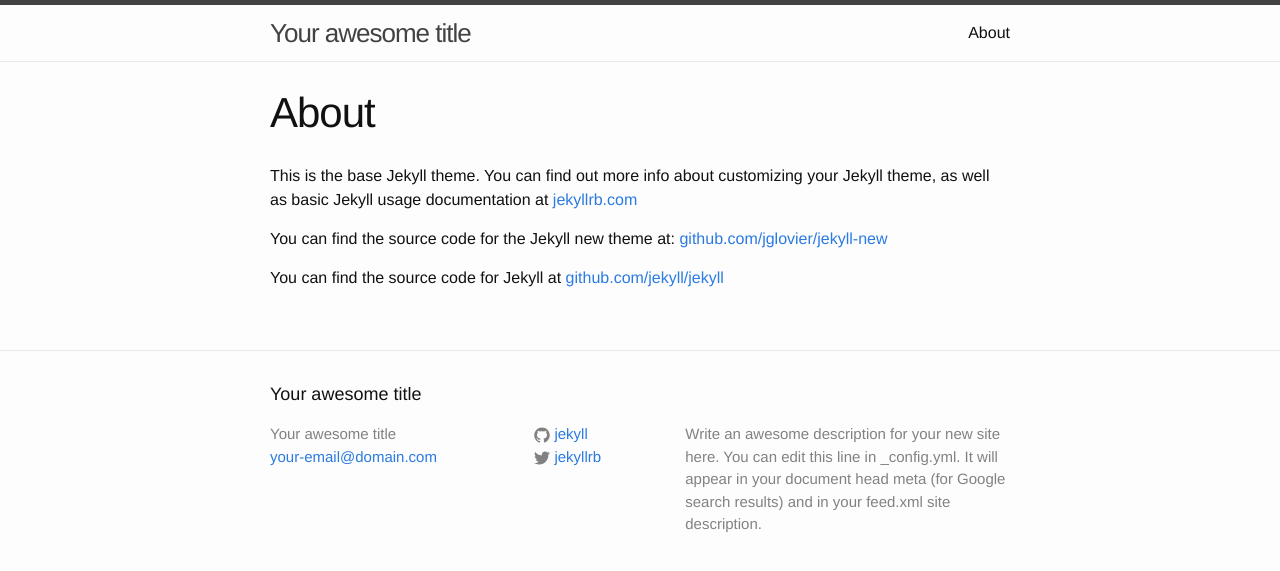
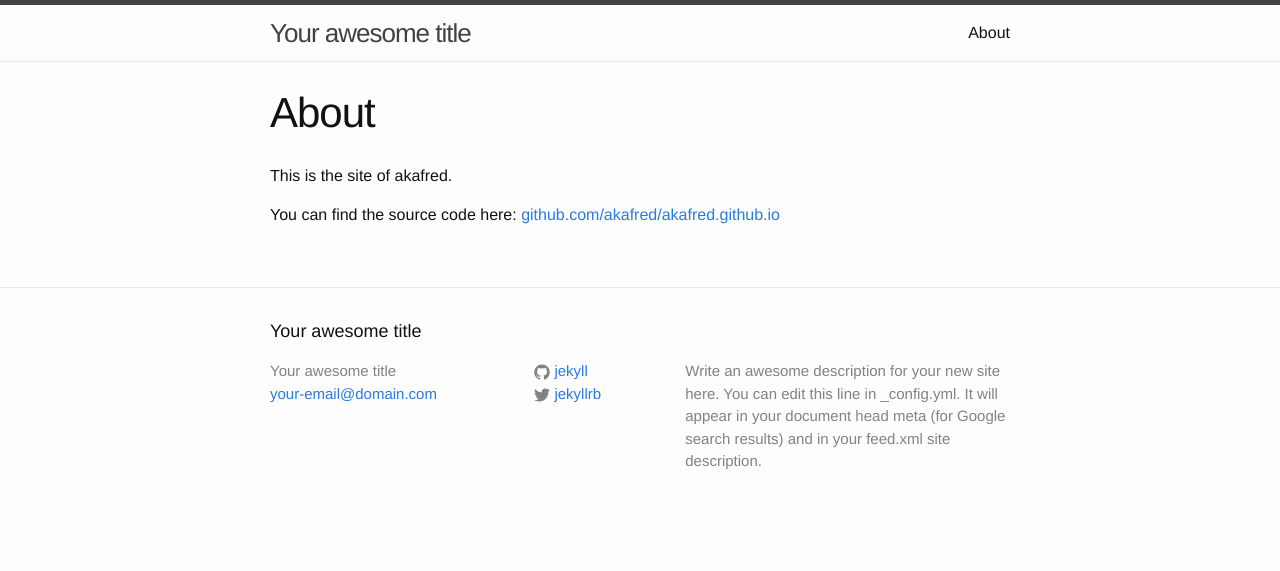
Before and after one commit to camillesalvador/akafred.github.io, a Jekyll site: the page built from about.md, in a window 1280 px wide. Shown: the top 571 px of the page. Built offline with Jekyll 4.4.1, drawn with Linux system fonts in a browser that asks for light colours.

Commit message:
Edit about.

```diff
--- a/about.md
+++ b/about.md
@@ -4,8 +4,6 @@ title: About
 permalink: /about/
 ---
 
-This is the base Jekyll theme. You can find out more info about customizing your Jekyll theme, as well as basic Jekyll usage documentation at [jekyllrb.com](http://jekyllrb.com/)
+This is the site of akafred.
 
-You can find the source code for the Jekyll new theme at: [github.com/jglovier/jekyll-new](https://github.com/jglovier/jekyll-new)
-
-You can find the source code for Jekyll at [github.com/jekyll/jekyll](https://github.com/jekyll/jekyll)
+You can find the source code here: [github.com/akafred/akafred.github.io](https://github.com/akafred/akafred.github.io)
```
